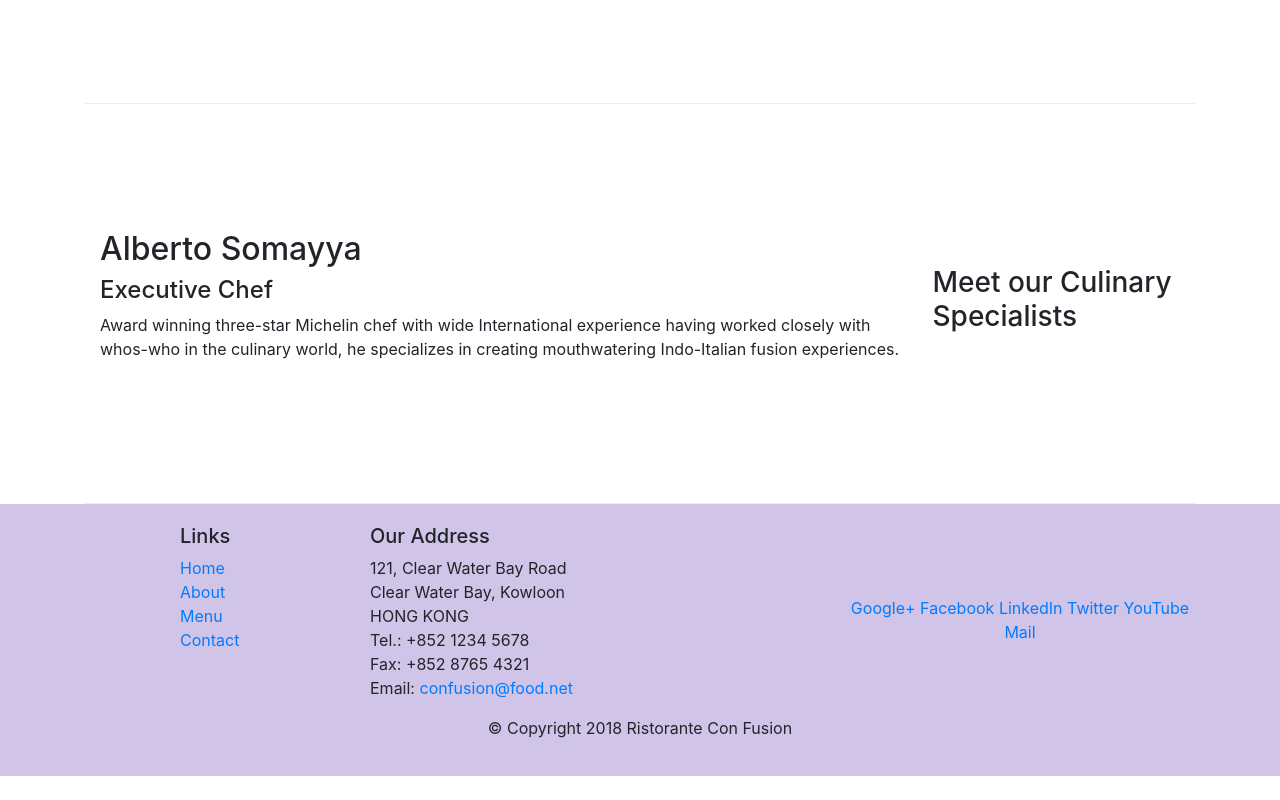
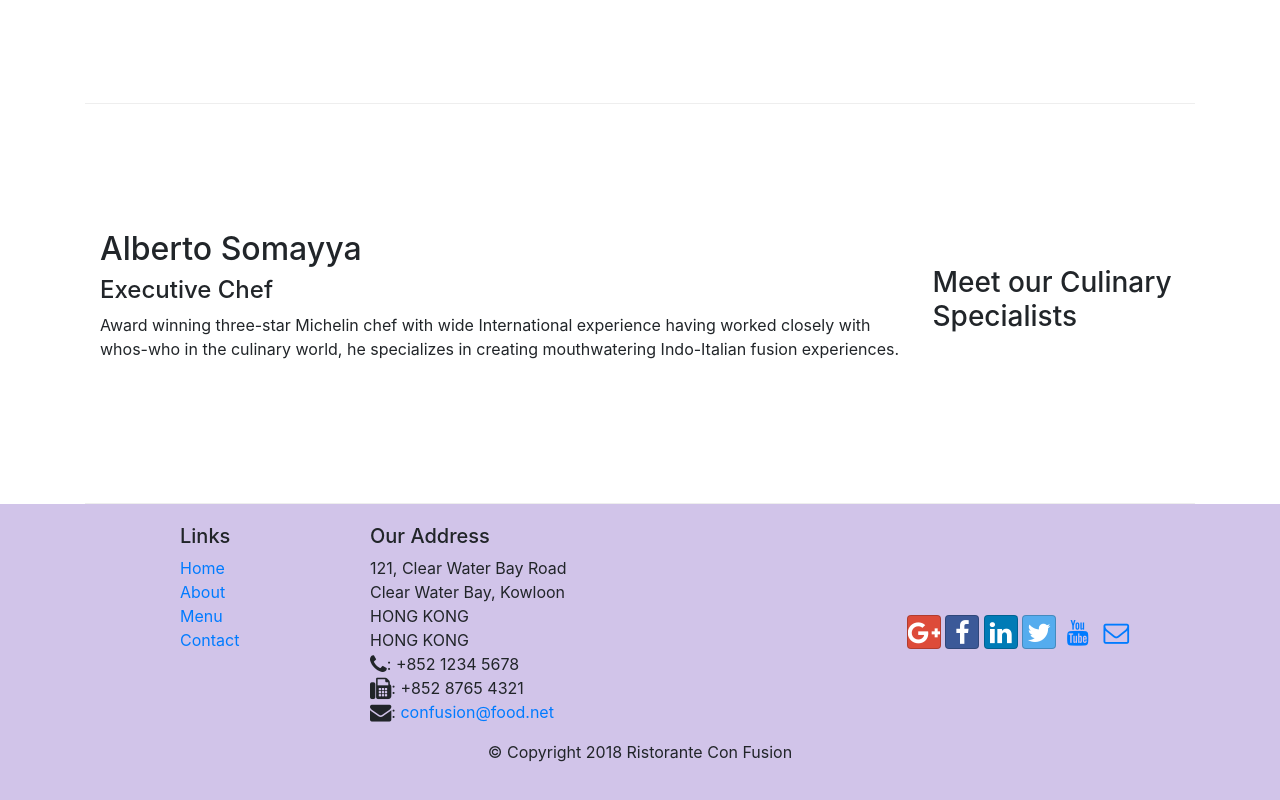
Before and after one commit to aleortbas/Week2-fullstack, a website: page index.html in a window 1280 px wide. Shown: the part 1030-1830 px from the top of the page. Before the commit the page ends 1806 px from the top, so only its background shows below. Drawn offline with nearby package versions, Linux system fonts and the light colour scheme.

Commit message:
Icon Fonts

```diff
--- a/index.html
+++ b/index.html
@@ -10,8 +10,11 @@
 
         <!-- Bootstrap CSS -->
         <link rel="stylesheet" href="node_modules/bootstrap/dist/css/bootstrap.min.css">
+        <link rel="stylesheet" href="node_modules/font-awesome/css/font-awesome.min.css">
+        <link rel="stylesheet" href="node_modules/bootstrap-social/bootstrap-social.css">
         <link rel="stylesheet" href="css\styles.css">
-    <title>Ristorante Con Fusion</title>
+
+        <title>Ristorante Con Fusion</title>
 </head>
 
 <body>
@@ -23,10 +26,10 @@
             <a class="navbar-brand mr-auto" href="#">Ristorante Con Fusion</a>
             <div class="collapse navbar-collapse" id="Navbar">
                 <ul class="navbar-nav mr-auto">
-                    <li class="nav-item active"><a class="nav-link" href="#">Home</a></li>
-                    <li class="nav-item"><a class="nav-link" href="aboutus.html">About</a></li>
-                    <li class="nav-item"><a class="nav-link" href="#">Menu</a></li>
-                    <li class="nav-item"><a class="nav-link" href="#">Contact</a></li>
+                    <li class="nav-item active"><a class="nav-link" href="#"><span class="fa fa-home fa-lg"></span> Home</a></li>
+                    <li class="nav-item"><a class="nav-link" href="aboutus.html"><span class="fa fa-info fa-lg"></span> About</a></li>
+                    <li class="nav-item"><a class="nav-link" href="#"><span class="fa fa-list fa-lg"></span> Menu</a></li>
+                    <li class="nav-item"><a class="nav-link" href="#"><span class="fa fa-address-card fa-lg"></span> Contact</a></li>
                  </ul>
          </div>
      </div>
@@ -97,19 +100,20 @@
 		              121, Clear Water Bay Road<br>
 		              Clear Water Bay, Kowloon<br>
 		              HONG KONG<br>
-		              Tel.: +852 1234 5678<br>
-		              Fax: +852 8765 4321<br>
-		              Email: <a href="mailto:confusion@food.net">confusion@food.net</a>
-		           </address>
+                      HONG KONG<br>
+		              <i class="fa fa-phone fa-lg"></i>: +852 1234 5678<br>
+		              <i class="fa fa-fax fa-lg"></i>: +852 8765 4321<br>
+		              <i class="fa fa-envelope fa-lg"></i>: <a href="mailto:confusion@food.net">confusion@food.net</a>
+		              </address>
                 </div>
                 <div class="col-12 col-sm-4 align-self-center">
                     <div class="text-center">
-                        <a href="http://google.com/+">Google+</a>
-                        <a href="http://www.facebook.com/profile.php?id=">Facebook</a>
-                        <a href="http://www.linkedin.com/in/">LinkedIn</a>
-                        <a href="http://twitter.com/">Twitter</a>
-                        <a href="http://youtube.com/">YouTube</a>
-                        <a href="mailto:">Mail</a>
+                        <a class="btn btn-social-icon btn-google" href="http://google.com/+"><i class="fa fa-google-plus fa-lg"></i></a>
+                        <a class="btn btn-social-icon btn-facebook" href="http://www.facebook.com/profile.php?id="><i class="fa fa-facebook fa-lg"></i></a>
+                        <a class="btn btn-social-icon btn-linkedin" href="http://www.linkedin.com/in/"><i class="fa fa-linkedin fa-lg"></i></a>
+                        <a class="btn btn-social-icon btn-twitter" href="http://twitter.com/"><i class="fa fa-twitter fa-lg"></i></a>
+                        <a class="btn btn-social-icon btn-youtube" href="http://youtube.com/"><i class="fa fa-youtube fa-lg"></i></a>
+                        <a class="btn btn-social-icon" href="mailto:"><i class="fa fa-envelope-o fa-lg"></i></a>
                     </div>
                 </div>
            </div>
--- a/package.json
+++ b/package.json
@@ -15,6 +15,8 @@
   },
   "dependencies": {
     "bootstrap": "^4.0.0",
+    "bootstrap-social": "^5.1.1",
+    "font-awesome": "^4.7.0",
     "jquery": "^3.3.1",
     "popper.js": "^1.12.9"
   }
```
Also changed, not shown: aboutus.html (+15 -13 lines), 1 other file.
